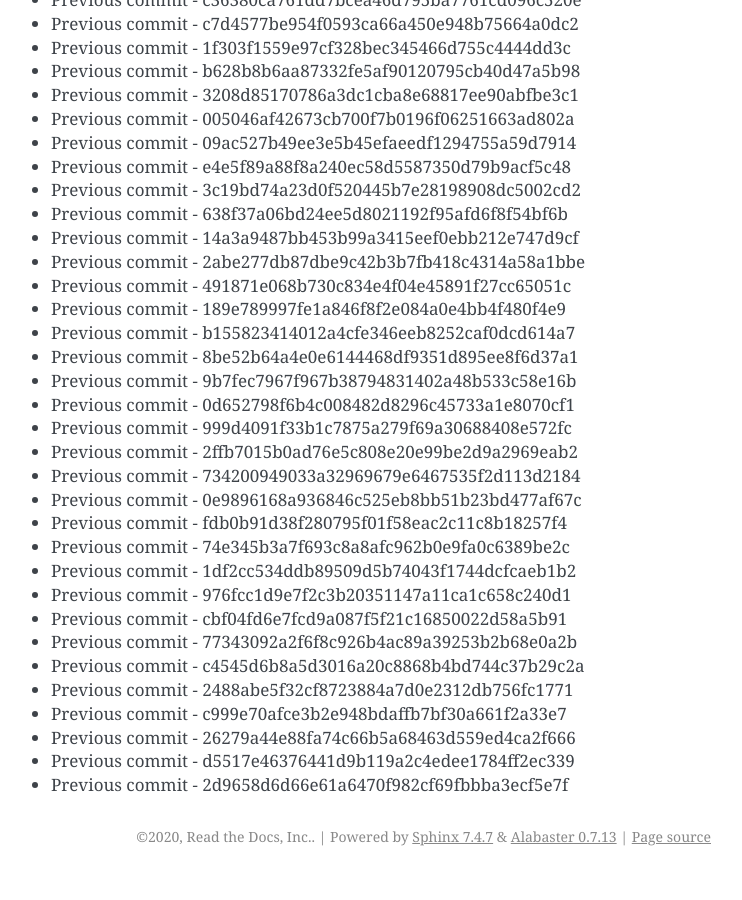
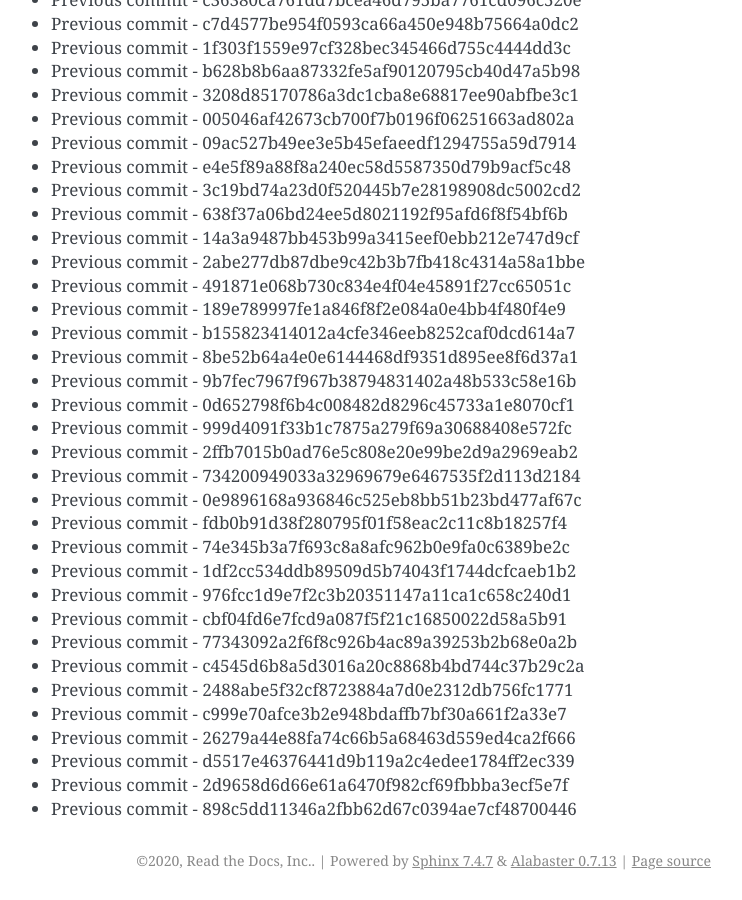
Before and after one commit to readthedocs/rtd-git-stresstest, a Sphinx documentation site: the page built from docs/updates.rst, in a window 1280 px wide and 900 px high, scrolled down 27903 px. Shown: the whole window, without its empty margins (399-1141 px from the left). Built offline with Sphinx 7.4.7, drawn with Linux system fonts in a browser that asks for light colours; before the commit the page ends 28779 px from its top, so only the background shows below that.

Commit message:
Generating commit from previous: 898c5dd11346a2fbb62d67c0394ae7cf48700446

```diff
--- a/docs/updates.rst
+++ b/docs/updates.rst
@@ -1204,3 +1204,4 @@ It can be tested for any performance characteristics.
 * Previous commit - 26279a44e88fa74c66b5a68463d559ed4ca2f666
 * Previous commit - d5517e46376441d9b119a2c4edee1784ff2ec339
 * Previous commit - 2d9658d6d66e61a6470f982cf69fbbba3ecf5e7f
+* Previous commit - 898c5dd11346a2fbb62d67c0394ae7cf48700446
```
